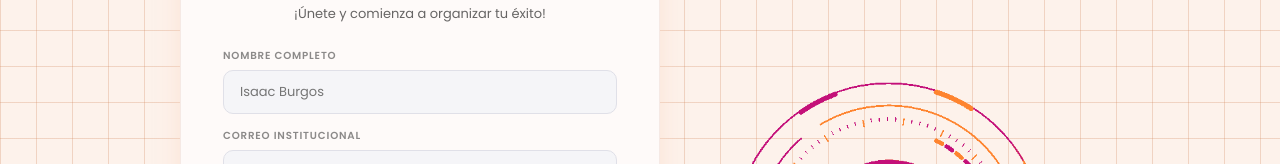
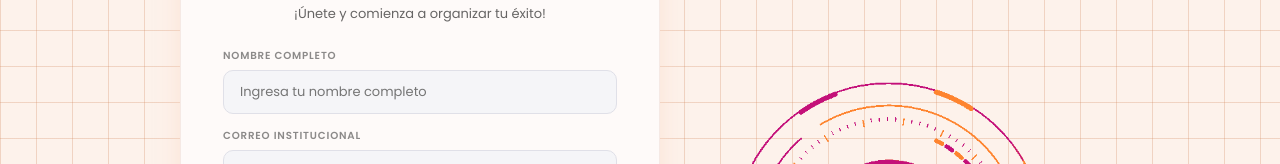
Before and after one commit to AI-BERT-BACKEND/FRONTEND, a React (Vite) app: page /register in a window 1280 px wide. Shown: the part 150-314 px from the top of the page. Built offline with nearby package versions, Linux system fonts and the light colour scheme; no server answers.

Commit message:
se modifico el placeholder

```diff
--- a/src/pages/Register.jsx
+++ b/src/pages/Register.jsx
@@ -157,7 +157,7 @@ const Register = () => {
           <Field
             label="Nombre Completo"
             field="nombre"
-            placeholder="Isaac Burgos"
+            placeholder="Ingresa tu nombre completo"
             value={form.nombre}
             error={errors.nombre}
             onChange={handleChange}
```
